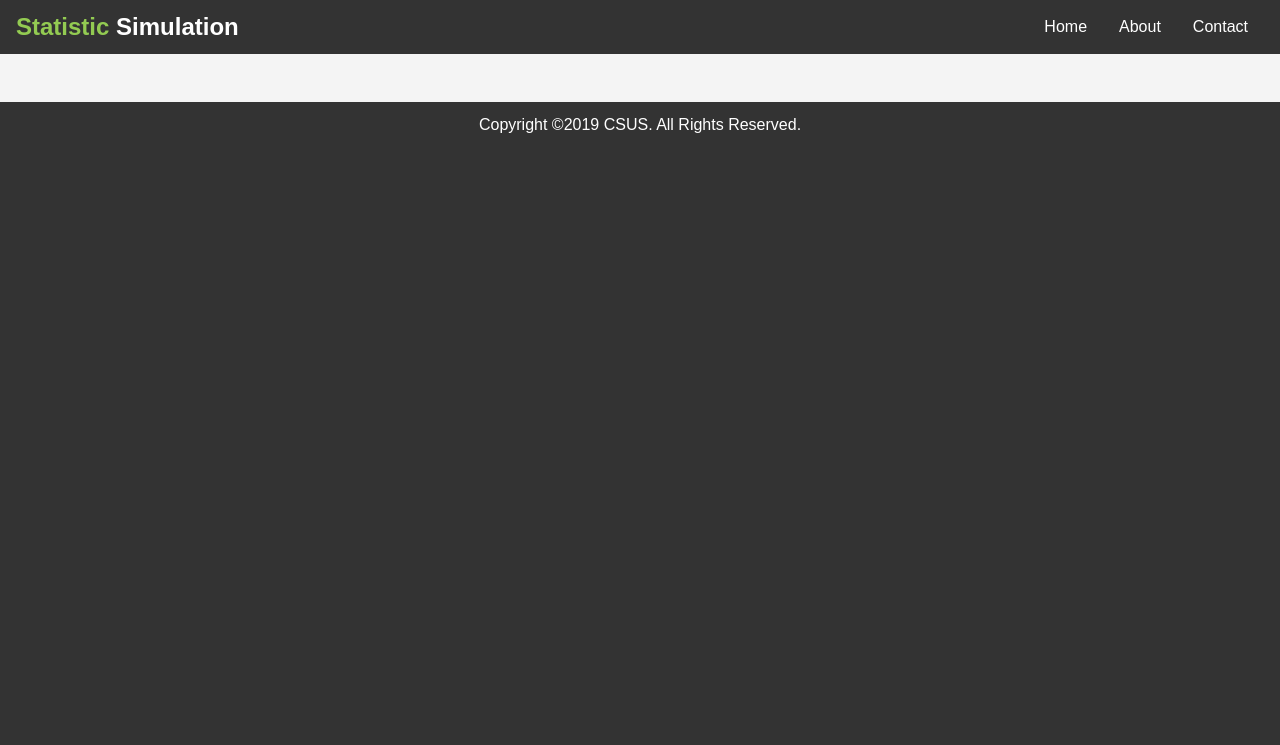
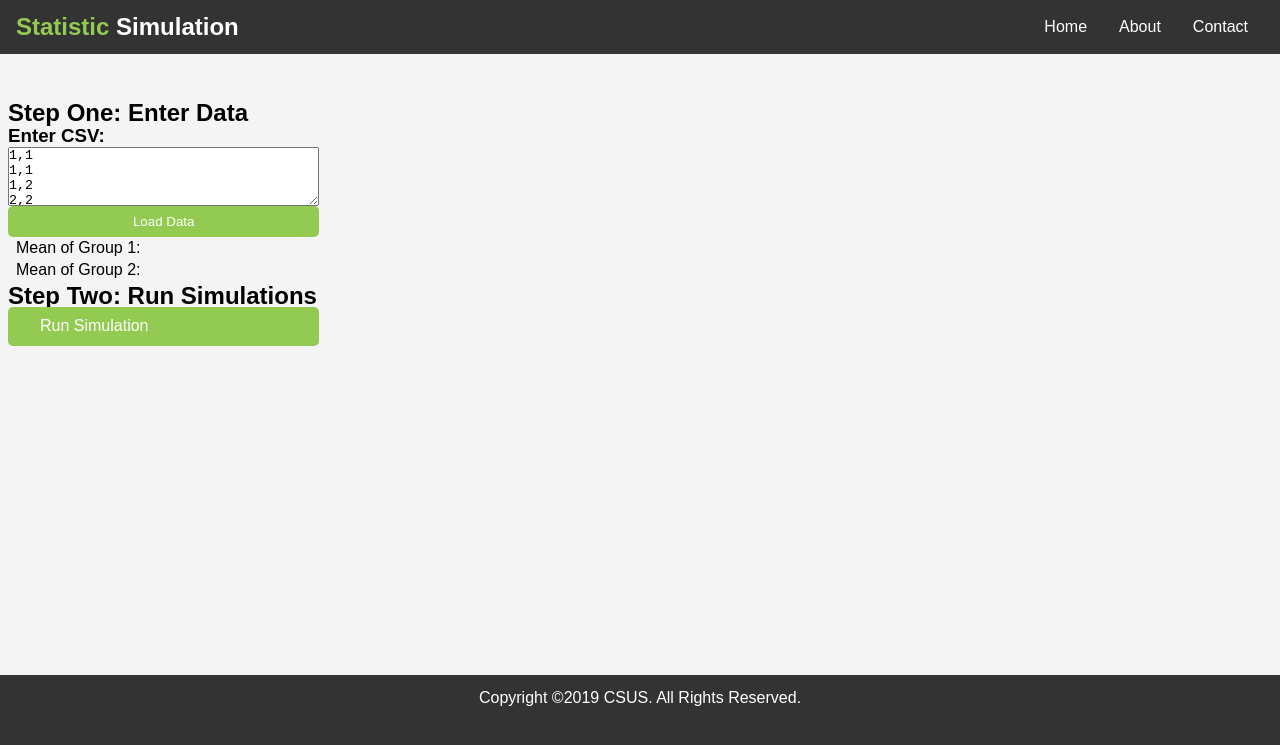
Before and after one commit to csus190teamtbd/SeniorProject, a Jekyll site: the page built from src/oneMean/index.html, in a window 1280 px wide. Shown: the top 745 px of the page. Built offline with Jekyll 4.4.1, drawn with Linux system fonts in a browser that asks for light colours; nearby versions of some CDN libraries.

Commit message:
added parse csv function

```diff
--- a/src/oneMean/index.html
+++ b/src/oneMean/index.html
@@ -2,3 +2,46 @@
 layout: default
 title: One Means
 ---
+
+<link rel="stylesheet" href="oneMean.css">
+<div id="one-mean">
+  <h2>Step One: Enter Data</h2>
+  <div id="one-mean-data">
+    <div id="one-mean-data-lhs">
+      <div class="control">
+        <h3>Enter CSV:</h3>
+        <textarea id="csv-input">1,1
+1,1
+1,2
+2,2
+2,3
+2,3</textarea>
+        <button id="load-data-btn" class="btn">Load Data</button>
+      </div>
+      <div id="data-summary">
+        <div>Mean of Group 1: <span id="data-mean-1"></span></div>
+        <div>Mean of Group 2: <span id="data-mean-2"></span></div>
+      </div>
+    </div>
+    <div class="view">
+      <div class="chart-wrap"><canvas id="data-chart-1"></canvas></div>
+    </div>
+  </div>
+  <h2>Step Two: Run Simulations</h2>
+  <div id="one-mean-sample">
+    <div class="control">
+      <a onclick="twoMean.runSim()" onclick="" class="btn">Run Simulation</a>
+    </div>
+    <div class="view">
+      <div class="chart-wrap"><canvas id="sample-chart-1"></canvas></div>
+      <div class="chart-wrap"><canvas id="sample-chart-2"></canvas></div>
+    </div>
+  </div>
+</div>
+
+<!-- TODO(matthewmerrill): don't CDN -->
+<script src="https://cdnjs.cloudflare.com/ajax/libs/Chart.js/2.7.3/Chart.js" integrity="sha256-rjYnB0Bull7k2XkbJ03UNGqMuMieR769uQVGSSlsi6A=" crossorigin="anonymous"></script>
+<script type="module">
+  import {OneMean} from './oneMean.js';
+  window.oneMean = new OneMean(document.getElementById('one-mean'));
+</script>
--- /dev/null
+++ b/src/oneMean/oneMean.js
@@ -0,0 +1,20 @@
+import { dropTextFileOnTextArea, parseCsvVariableByCol } from "../util/csv.js";
+
+export class OneMean {
+  constructor(OneMeanDiv) {
+    this.ele = {
+      csvTextArea: OneMeanDiv.querySelector("#csv-input"),
+      loadDataBtn: OneMeanDiv.querySelector("#load-data-btn")
+    };
+
+    this.loadEventListener = () => {
+      this.ele.loadDataBtn.addEventListener("click", () => {
+        const arr = parseCsvVariableByCol(this.ele.csvTextArea.value);
+        console.log(arr);
+      });
+      dropTextFileOnTextArea(this.ele.csvTextArea);
+    };
+
+    this.loadEventListener();
+  }
+}
--- /dev/null
+++ b/src/oneMean/oneMean.scss
@@ -0,0 +1,59 @@
+---
+---
+
+#one-mean-data,
+#one-mean-sample {
+  display: flex;
+  flex-direction: row;
+  flex-wrap: nowrap;
+  justify-content: flex-start;
+  align-items: stretch;
+
+  .control,
+  #data-summary {
+    display: flex;
+    flex-direction: column;
+    flex-wrap: nowrap;
+    justify-content: flex-start;
+    position: relative;
+  }
+  .control {
+    width: 35ch;
+    min-height: 70%;
+    flex-grow: 0;
+    flex-shrink: 0;
+    margin-right: 1em;
+
+    #csv-input {
+      flex-grow: 1;
+      width: 100%;
+      height: 50%;
+      resize: vertical;
+    }
+  }
+
+  #data-summary div {
+    margin: 0 0.5em;
+    display: flex;
+    flex-direction: row;
+    flex-wrap: nowrap;
+    justify-content: space-between;
+  }
+
+  .view {
+    flex-grow: 1;
+    flex-shrink: 1;
+  }
+  #data-chart-1,
+  #data-chart-2 {
+  }
+
+  .chart-wrap {
+    height: 10em;
+  }
+}
+
+.chart-wrap {
+  display: block;
+  position: relative;
+}
--- a/src/util/csv.js
+++ b/src/util/csv.js
@@ -9,3 +9,37 @@
     e.preventDefault();
   });
 }
+
+/**
+ * rawData format:
+ * a,b,c
+ * 1,2,3
+ * 15.2,54.3,55.3
+ *
+ * return {
+ * a: [1, 15.2]
+ * b: [2, 54.3]
+ * c: [3, 55.3]
+ * }
+ *
+ * throw error if data not match
+ */
+
+export function parseCsvVariableByCol(rawData) {
+  console.log(rawData);
+  const [Header, ...data] = rawData.split(/[\r\n]+/);
+  const varName = Header.split(",").map(x => x.trim());
+
+  const res = varName.reduce((acc, x) => {
+    return { ...acc, [x]: [] };
+  }, {});
+
+  data.forEach(row => {
+    const nums = row.match(/(\d+(\.\d+)?)/g);
+    if (nums.length != varName.length) throw "data not match!!";
+    varName.forEach((x, index) => {
+      res[x].push(Number(nums[index]));
+    });
+  });
+  return res;
+}
```
